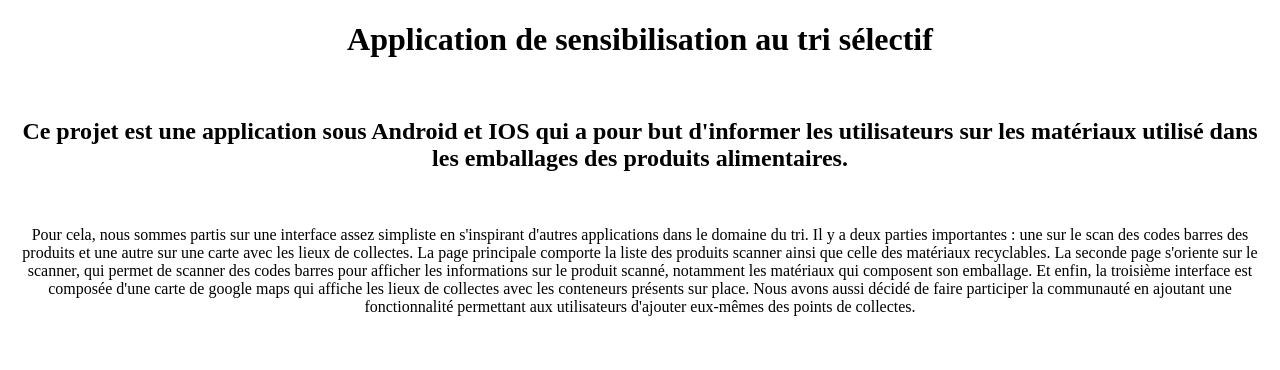
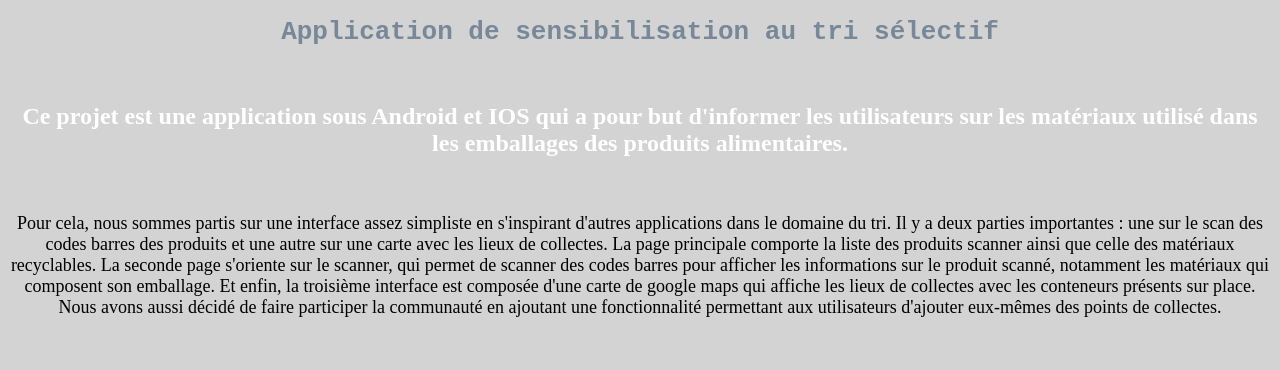
Before and after one commit to AdrienMazel/NYSTIO_site, a plain HTML site: page index.html in a window 1280 px wide. Shown: the top 370 px of the page. Drawn offline with Linux system fonts and the light colour scheme.

Commit message:
third commit

```diff
--- a/index.css
+++ b/index.css
@@ -1,3 +1,26 @@
-.h1 {
-    color: lawngreen;
+* {
+    background-color: lightgrey;
+    opacity: unset;
 }
+
+h1 {
+    text-align: center;
+    font-family: monospace;
+    color: lightslategrey;
+}
+
+h2 {
+    text-align: center;
+    color: white;
+}
+
+p {
+    text-align: center;
+    color: black;
+    font-size: large;
+}
+
+.images {
+    display: flex;
+    justify-content: space-around;
+}
--- a/index.html
+++ b/index.html
@@ -1,26 +1,42 @@
 <!DOCTYPE html>
 <html lang="en">
 <head>
-    <meta charset="UTF-8">
-    <meta name="viewport" content="width=device-width, initial-scale=1.0">
-    <meta http-equiv="X-UA-Compatible" content="ie=edge">
-    <link rel="stylesheet" href="index.css"/>
+    <meta charset="UTF-8" />
+    <meta name="viewport" content="width=device-width, initial-scale=1.0" />
+    <meta http-equiv="X-UA-Compatible" content="ie=edge" />
+    <link rel="stylesheet" href="index.css" />
     <title>Application pour NYSTIO</title>
 </head>
 <body>
-    <center><h1>Application de sensibilisation au tri sélectif</h1>
-        <br>
-    <h2>Ce projet est une application sous Android et IOS qui a pour but d'informer les utilisateurs sur les matériaux utilisé dans les emballages des produits alimentaires.</h2>
-        <br>
-    <p>
-        Pour cela, nous sommes partis sur une interface assez simpliste en s'inspirant d'autres applications dans le domaine du tri.
-        Il y a deux parties importantes : une sur le scan des codes barres des produits et une autre sur une carte avec les lieux de collectes.
-        La page principale comporte la liste des produits scanner ainsi que celle des matériaux recyclables.
-        La seconde page s'oriente sur le scanner, qui permet de scanner des codes barres pour afficher les informations sur le produit scanné,
-        notamment les matériaux qui composent son emballage.
-        Et enfin, la troisième interface est composée d'une carte de google maps qui affiche les lieux de collectes avec les conteneurs présents sur place.
-        Nous avons aussi décidé de faire participer la communauté en ajoutant une fonctionnalité permettant aux utilisateurs d'ajouter eux-mêmes des points de collectes.
-    </p>
-    </center>
+<h1>Application de sensibilisation au tri sélectif</h1>
+<br />
+<h2>
+    Ce projet est une application sous Android et IOS qui a pour but
+    d'informer les utilisateurs sur les matériaux utilisé dans les emballages
+    des produits alimentaires.
+</h2>
+<br />
+<p>
+    Pour cela, nous sommes partis sur une interface assez simpliste en
+    s'inspirant d'autres applications dans le domaine du tri. Il y a deux
+    parties importantes : une sur le scan des codes barres des produits et une
+    autre sur une carte avec les lieux de collectes. La page principale
+    comporte la liste des produits scanner ainsi que celle des matériaux
+    recyclables. La seconde page s'oriente sur le scanner, qui permet de
+    scanner des codes barres pour afficher les informations sur le produit
+    scanné, notamment les matériaux qui composent son emballage. Et enfin, la
+    troisième interface est composée d'une carte de google maps qui affiche
+    les lieux de collectes avec les conteneurs présents sur place. Nous avons
+    aussi décidé de faire participer la communauté en ajoutant une
+    fonctionnalité permettant aux utilisateurs d'ajouter eux-mêmes des points
+    de collectes.
+</p>
+<br />
+<br />
+<div class="images" alt="">
+    <img src="Images/first_page.jpg" />
+    <img src="Images/second_page.jpg" />
+    <img src="Images/third_page.jpg" />
+</div>
 </body>
 </html>
```
Also changed, not shown: Images/first_page.jpg (added), Images/second-page.jpg (added), Images/third_page.jpg (added).
